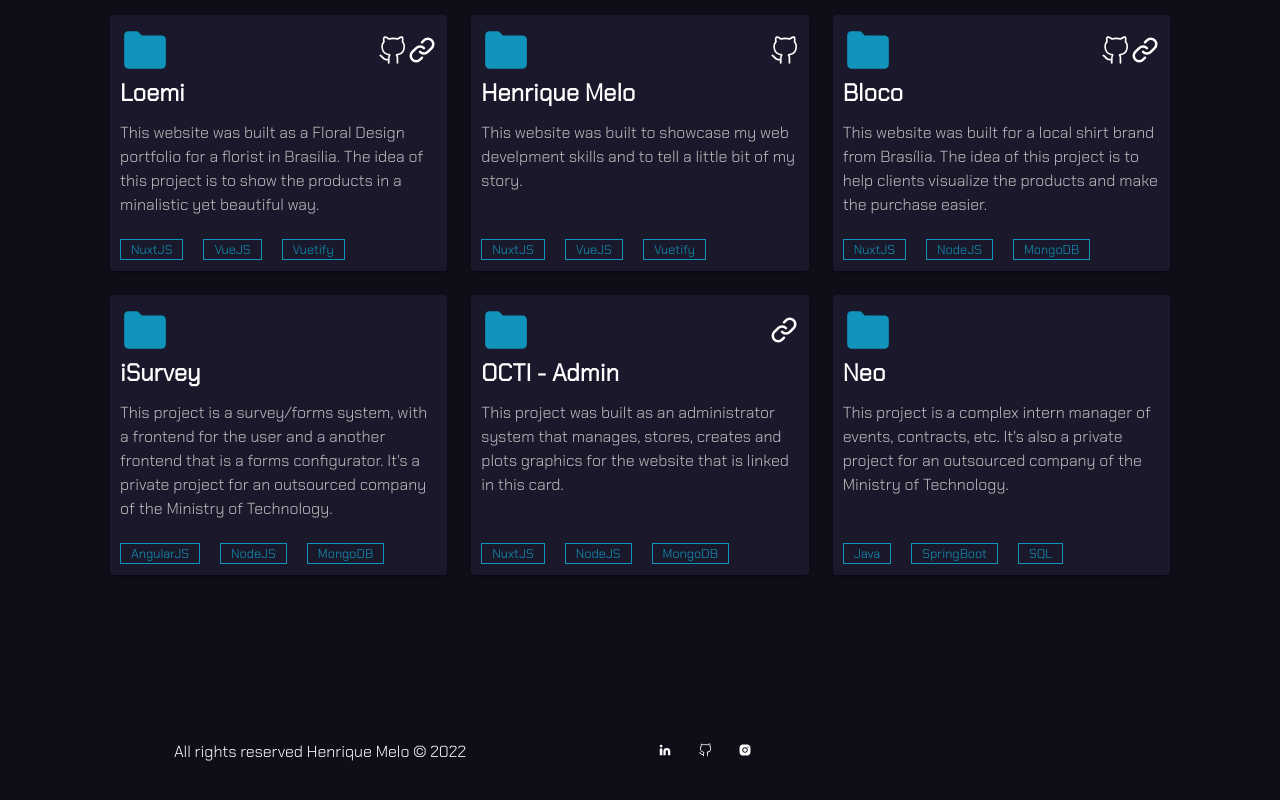
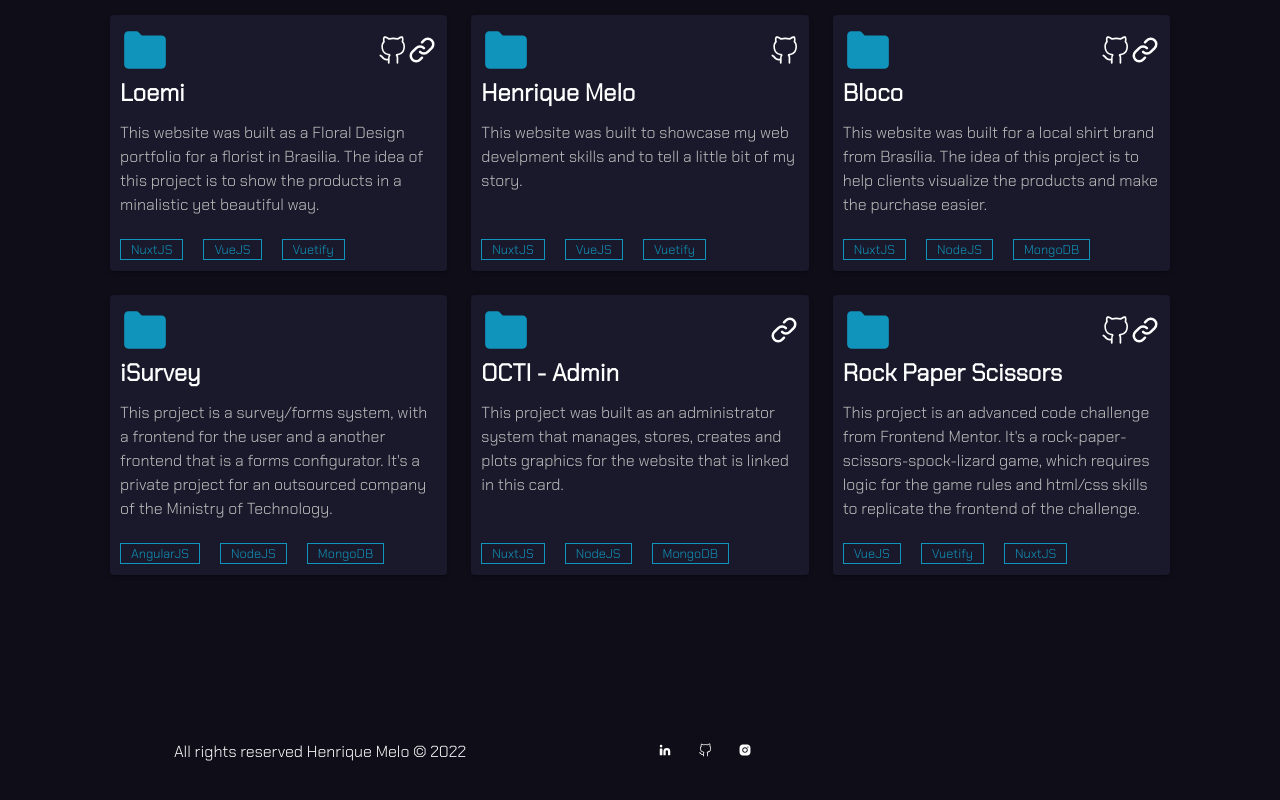
Before and after one commit to HenriqueAmorim20/henriquemelodev, a Nuxt app: page / in a window 1280 px wide. Shown: the part 3266-4066 px from the top of the page. Built offline with nearby package versions, Linux system fonts and the light colour scheme.

Commit message:
Replacing a project

```diff
--- a/components/projects.vue
+++ b/components/projects.vue
@@ -135,17 +135,29 @@
         <header>
           <Icon :icon="'file'" :width="50" :color="'#1094bc'" />
           <v-spacer></v-spacer>
+          <a
+            href="https://github.com/HenriqueAmorim20/rock-paper-scissors"
+            target="_blank"
+            rel="noopener noreferrer"
+          >
+            <Icon :icon="'github'" :width="30" />
+          </a>
+          <a
+            href="https://master.dnbikwgaty4tk.amplifyapp.com"
+            target="_blank"
+            rel="noopener noreferrer"
+          >
+            <Icon :icon="'link'" :width="30" />
+          </a>
         </header>
-        <h2>Neo</h2>
+        <h2>Rock Paper Scissors</h2>
         <p>
-          This project is a complex intern manager of events, contracts, etc.
-          It's also a private project for an outsourced company of the Ministry
-          of Technology.
+          This project is an advanced code challenge from Frontend Mentor. It's a rock-paper-scissors-spock-lizard game, which requires logic for the game rules and html/css skills to replicate the frontend of the challenge.
         </p>
         <div class="project-card-techs">
-          <span>Java</span>
-          <span>SpringBoot</span>
-          <span>SQL</span>
+          <span>VueJS</span>
+          <span>Vuetify</span>
+          <span>NuxtJS</span>
         </div>
       </v-card>
     </div>
```
